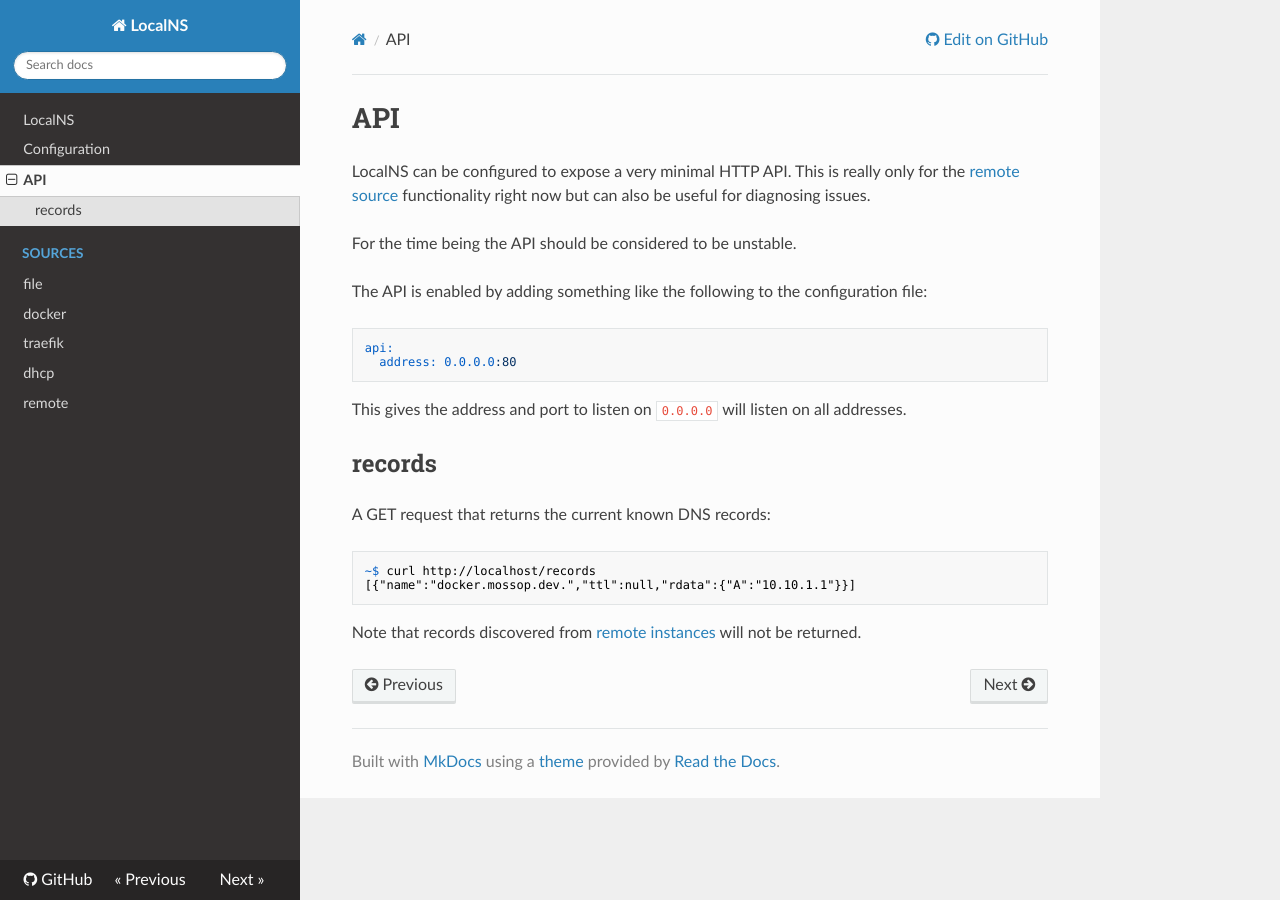
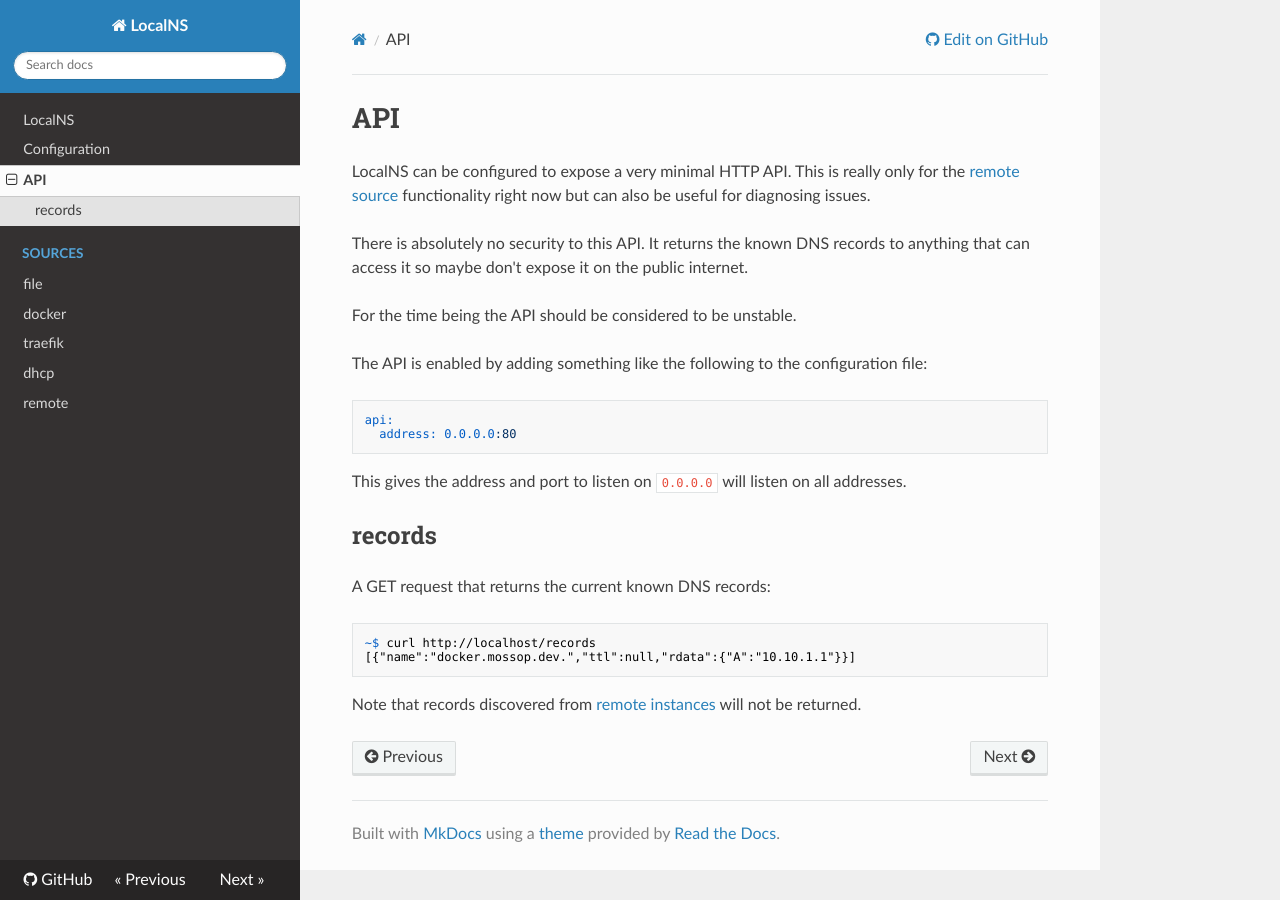
Before and after one commit to Mossop/localns, an MkDocs documentation site: the page built from docs/api.md, in a window 1280 px wide. Built offline with MkDocs 1.6.1, drawn with Linux system fonts in a browser that asks for light colours; nearby versions of some CDN libraries.

Commit message:
Add API warning

```diff
--- a/docs/api.md
+++ b/docs/api.md
@@ -3,6 +3,9 @@
 LocalNS can be configured to expose a very minimal HTTP API. This is really only
 for the [remote source](sources/remote.md) functionality right now but can also
 be useful for diagnosing issues.
+
+There is absolutely no security to this API. It returns the known DNS records
+to anything that can access it so maybe don't expose it on the public internet.
 
 For the time being the API should be considered to be unstable.
 
```
